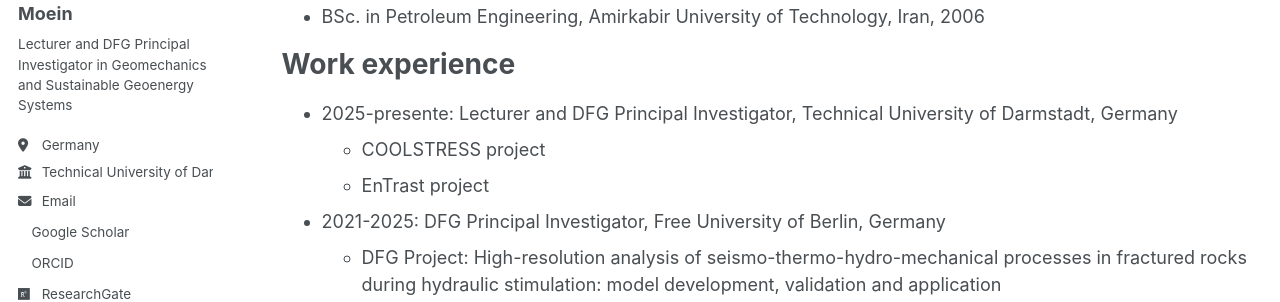
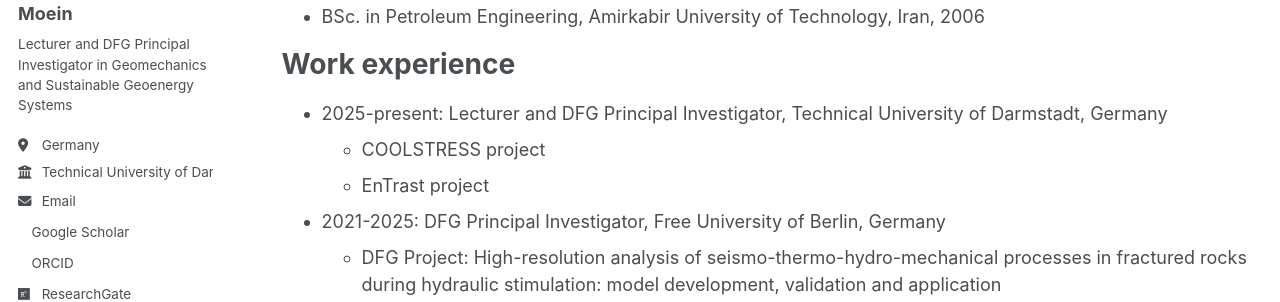
Before and after one commit to mjamoein/mjamoein.github.io, a Jekyll site: the page built from _pages/cv.md, in a window 1280 px wide and 900 px high. Shown: the part 264-566 px from the top of the window. Built offline with Jekyll 4.4.1, drawn with Linux system fonts in a browser that asks for light colours; a style sheet for code colours, icons or effects is not loaded.

Commit message:
Update cv.md

```diff
--- a/_pages/cv.md
+++ b/_pages/cv.md
@@ -17,7 +17,7 @@ Education
 
 Work experience
 ======
-* 2025-presente: Lecturer and DFG Principal Investigator, Technical University of Darmstadt, Germany
+* 2025-present: Lecturer and DFG Principal Investigator, Technical University of Darmstadt, Germany
   * COOLSTRESS project
   * EnTrast project
 
```
